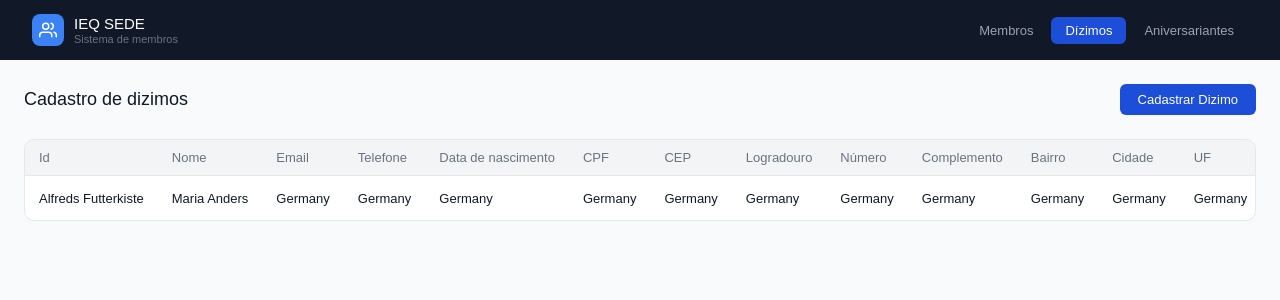
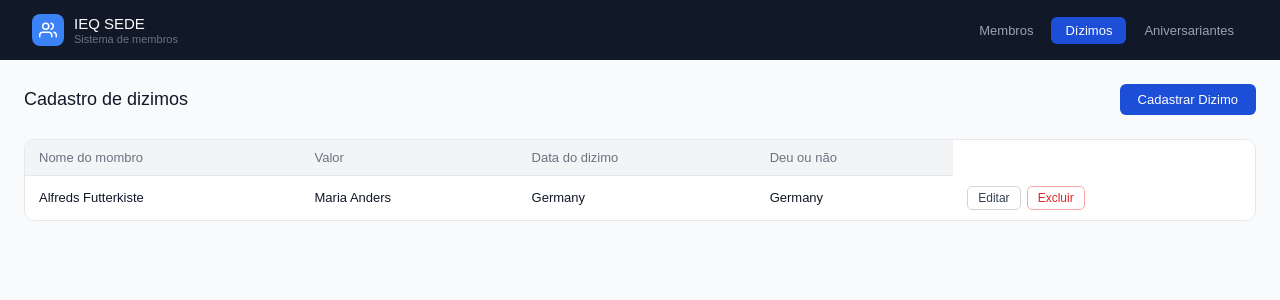
Before and after one commit to NicolasReis12/Cadastro-de-Membros, a React (Vite) app in the folder sistema-igreja/: page /dizimos in a window 1280 px wide. Shown: the top 300 px of the page. Built offline with nearby package versions, Linux system fonts and the light colour scheme.

Commit message:
Alteração no cadastro de membros

```diff
--- a/sistema-igreja/src/pages/Dizimos.jsx
+++ b/sistema-igreja/src/pages/Dizimos.jsx
@@ -19,20 +19,10 @@ function Dizimos() {
         <table>
           <thead>
             <tr>
-              <th>Id</th>
-              <th>Nome</th>
-              <th>Email</th>
-              <th>Telefone</th>
-              <th>Data de nascimento</th>
-              <th>CPF</th>
-              <th>CEP</th>
-              <th>Logradouro</th>
-              <th>Número</th>
-              <th>Complemento</th>
-              <th>Bairro</th>
-              <th>Cidade</th>
-              <th>UF</th>
-              <th>Ações</th>
+              <th>Nome do mombro</th>
+              <th>Valor</th>
+              <th>Data do dizimo</th>
+              <th>Deu ou não</th>
             </tr>
           </thead>
 
@@ -42,15 +32,7 @@ function Dizimos() {
               <td>Maria Anders</td>
               <td>Germany</td>
               <td>Germany</td>
-              <td>Germany</td>
-              <td>Germany</td>
-              <td>Germany</td>
-              <td>Germany</td>
-              <td>Germany</td>
-              <td>Germany</td>
-              <td>Germany</td>
-              <td>Germany</td>
-              <td>Germany</td>
+
               <td>
                 <div className="actions">
                   <button className="btn-editar">Editar</button>
--- a/sistema-igreja/src/pages/Membros.jsx
+++ b/sistema-igreja/src/pages/Membros.jsx
@@ -46,12 +46,12 @@ function Membros() {
 
 
   async function cadastrarMembro() {
-    console.log("Cadastrando membro:", form)
     const { error } = await createMembro(form)
     if (error) {
       console.error('Erro ao cadastrar:', error.message)
       return
     }
+    console.log("Cadastrado com sucesso")
     await carregarMembros()
     setModalAberto(false)
   }
@@ -76,7 +76,7 @@ function Membros() {
               <th>Data de nascimento</th>
               <th>CPF</th>
               <th>CEP</th>
-              <th>Logradouro</th>
+              <th>Rua</th>
               <th>Número</th>
               <th>Complemento</th>
               <th>Bairro</th>
--- a/sistema-igreja/src/services/membrosService.js
+++ b/sistema-igreja/src/services/membrosService.js
@@ -12,7 +12,6 @@ export async function createMembro(membro) {
   const { data, error } = await supabase
     .from('membros')
     .insert(membro)
-     meuForm.reset();
   return { data, error }
 }
 
```
